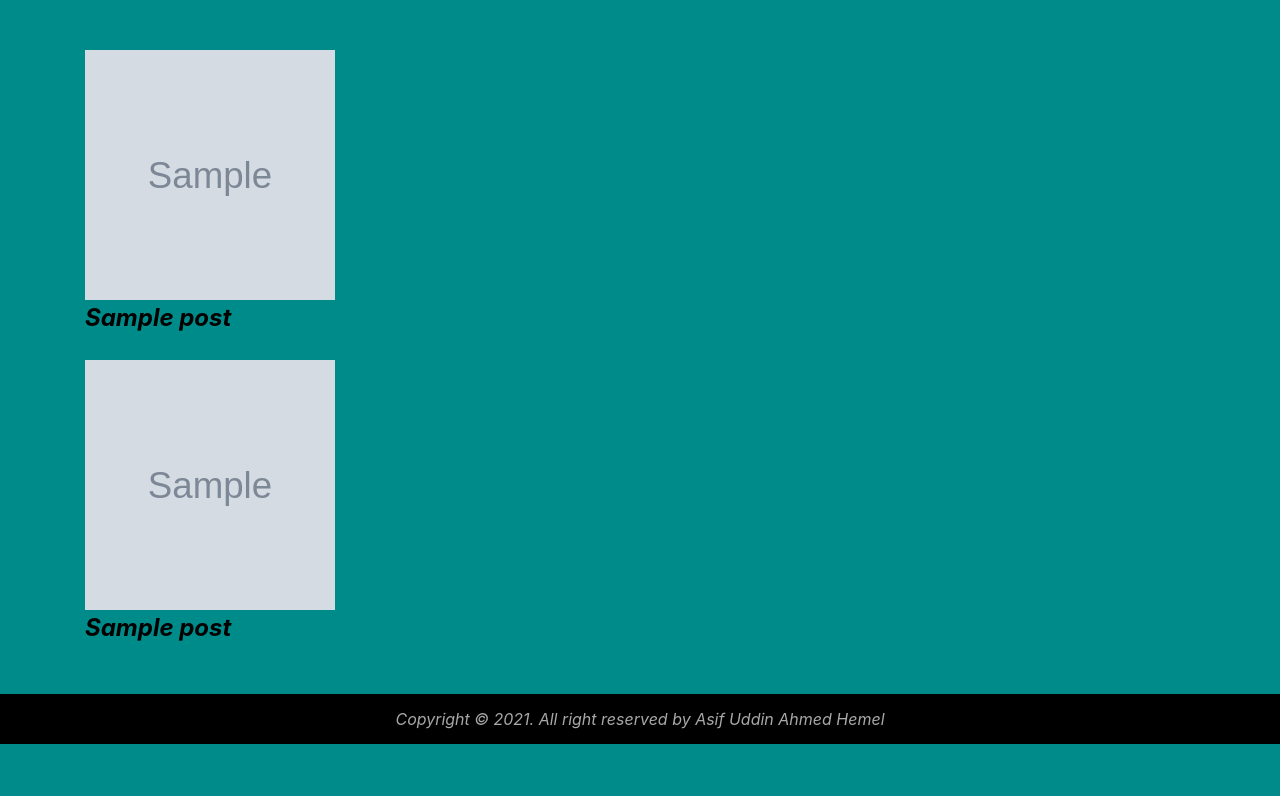
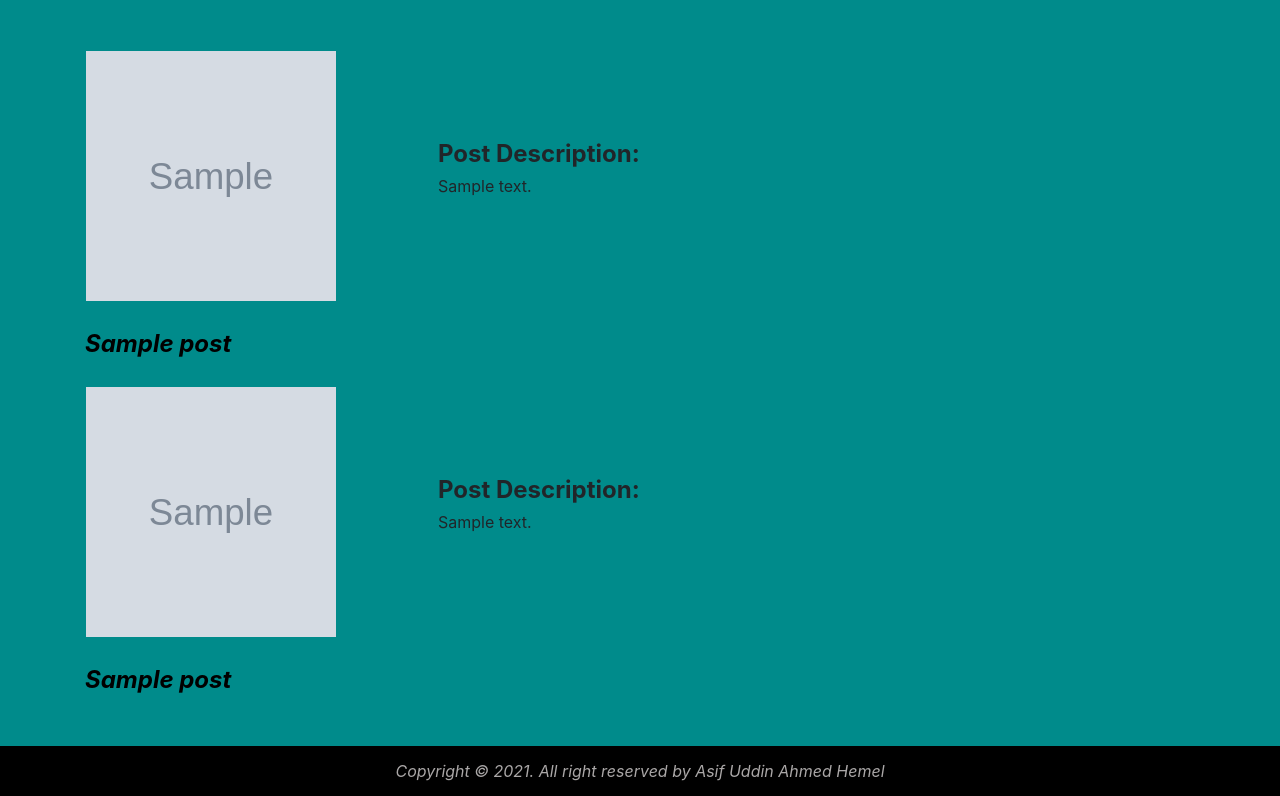
Before and after one commit to hemel18681/Django_Used_Product_Online_Shop, a Django app: page /post_info/syncronize in a window 1280 px wide. Shown: the part 70-866 px from the top of the page. Before the commit the page ends 814 px from the top, so only its background shows below. Run offline with Django 3.2, Linux system fonts and the light colour scheme; tables that the repository leaves empty hold one stand-in row (values such as "Sample post"); grey boxes marked "Sample" are stand-in pictures; data that the repository does not hold is empty; some libraries are stand-ins or nearby versions; some web fonts are replaced.

Commit message:
post_description done. need to work on sold, admin  report and user report or request.

```diff
--- a/main_app/templates/full_picture.html
+++ b/main_app/templates/full_picture.html
@@ -1,6 +1,6 @@
 {% extends 'layouts.html' %}
 {% block changeable_body %}
-    <div class="login-form">
+    <div class="login-form" style="height: 843px;">
         <img src="{{ post_details.0.post_picture.url }}" style="height: 720px; width: 1080px;" alt="no file uploaded" >
     </div>
 {% endblock changeable_body %}
--- a/main_app/templates/index.html
+++ b/main_app/templates/index.html
@@ -51,7 +51,18 @@
 							{% for post in all_post %}
 									<div class="entry-thumbnail">
 										<label hidden>{{post.id}}</label>
-										<img src="{{ post.post_picture.url }}" class="attachment-post-thumbnail size-post-thumbnail wp-post-image" style="width: 250px; height: 250px;" alt="p1"/>
+										<table>
+											<tr>
+												<td>
+													<img src="{{ post.post_picture.url }}" class="attachment-post-thumbnail size-post-thumbnail wp-post-image" style="width: 250px; height: 250px;" alt="p1"/>
+												</td>
+												<td style="width: 100px;"></td>
+												<td>
+													<h4><b>Post Description:</b></h4>
+													<p>{{post.post_description|truncatechars_html:30}}</p>
+												</td>
+											</tr>
+										</table>
 										<br>
 										<a href="{% url 'post_details' post_id=post.id %}">{{ post.post_title }} </a>
 										<br> <br>
--- a/main_app/templates/layouts.html
+++ b/main_app/templates/layouts.html
@@ -30,7 +30,6 @@
         font-weight: 700;
         font-style: italic;
         align-content: center;
-        ali
     }
     a:hover{
         color: sandybrown;
@@ -62,25 +61,25 @@
             </ul>
             <ul class="navbar-nav mr-lg-5" >
                 {% if user.is_authenticated %}
-                    <div class="dropdown">
+                    <div class="dropdown" style="margin-right: 15px;">
                         <button class="btn btn-secondary dropdown-toggle" type="button" id="dropdownMenuButton" data-toggle="dropdown" aria-haspopup="true" aria-expanded="false">
                         {{request.user.username}}
                         </button>
-                        <div class="dropdown-menu" aria-labelledby="dropdownMenuButton">
+                        <div class="dropdown-menu" aria-labelledby="dropdownMenuButton" style="font-size: small;">
                             <a class="dropdown-item" href="{% url 'admin_page' %}">Admin Work Page</a>
                             <a class="dropdown-item" href="{% url 'syncronize_post' %}">Syncronize</a>
                             <a class="dropdown-item" href="/admin/logout/" type="submit">LogOut</a>
                         </div>
                     </div>
                 {% elif request.session.user_name%}
-                    <div class="dropdown">
+                    <div class="dropdown" style="margin-right: 15px;">
                         <button class="btn btn-secondary dropdown-toggle" type="button" id="dropdownMenuButton" data-toggle="dropdown" aria-haspopup="true" aria-expanded="false">
                         {{request.session.user_name}}
                         </button>
-                        <div class="dropdown-menu" aria-labelledby="dropdownMenuButton">
-                        <a class="dropdown-item" href="{% url 'edit_profile' %}">Edit Profile</a>
-                        <a class="dropdown-item" href="{% url 'wait_post' %}">Make a Post</a>
-                        <a class="dropdown-item" href="{% url 'logout' %}" type="submit">LogOut</a>
+                        <div class="dropdown-menu" aria-labelledby="dropdownMenuButton" style="font-size: small;">
+                        <a class="dropdown-item" href="{% url 'edit_profile' %}"style="font-size: small;">Edit Profile</a>
+                        <a class="dropdown-item" href="{% url 'wait_post' %}"style="font-size: small;">Make a Post</a>
+                        <a class="dropdown-item" href="{% url 'logout' %}"style="font-size: small;" type="submit">LogOut</a>
                         </div>
                     </div>
                 {% else %}
--- a/main_app/templates/post_preview.html
+++ b/main_app/templates/post_preview.html
@@ -82,7 +82,9 @@
             </div>
             <div>
                 <br>
-                <a href="{% url 'indivisual_view' post_id=post_details.0.id %}">for full view of the image..click here</a>
+                <small>
+                    <a style="font-size: small;" href="{% url 'indivisual_view' post_id=post_details.0.id %}">for full view of the image..click here</a>
+                </small>
             </div>
 
 
@@ -91,7 +93,7 @@
     </div>
     {% if request.session.user_name == user_details.0.user_name %}
         <div class="login-form" style="width: 300px;">
-            <a href="#"><button class="btn btn-primary btn-block">Mark As Sold</button></a>
+            <a href="#"><button class="btn btn-primary btn-block" style="color: black; font-weight: 700;">Mark As Sold</button></a>
         </div>
     {% endif %}
 {% endblock changeable_body %}
```
